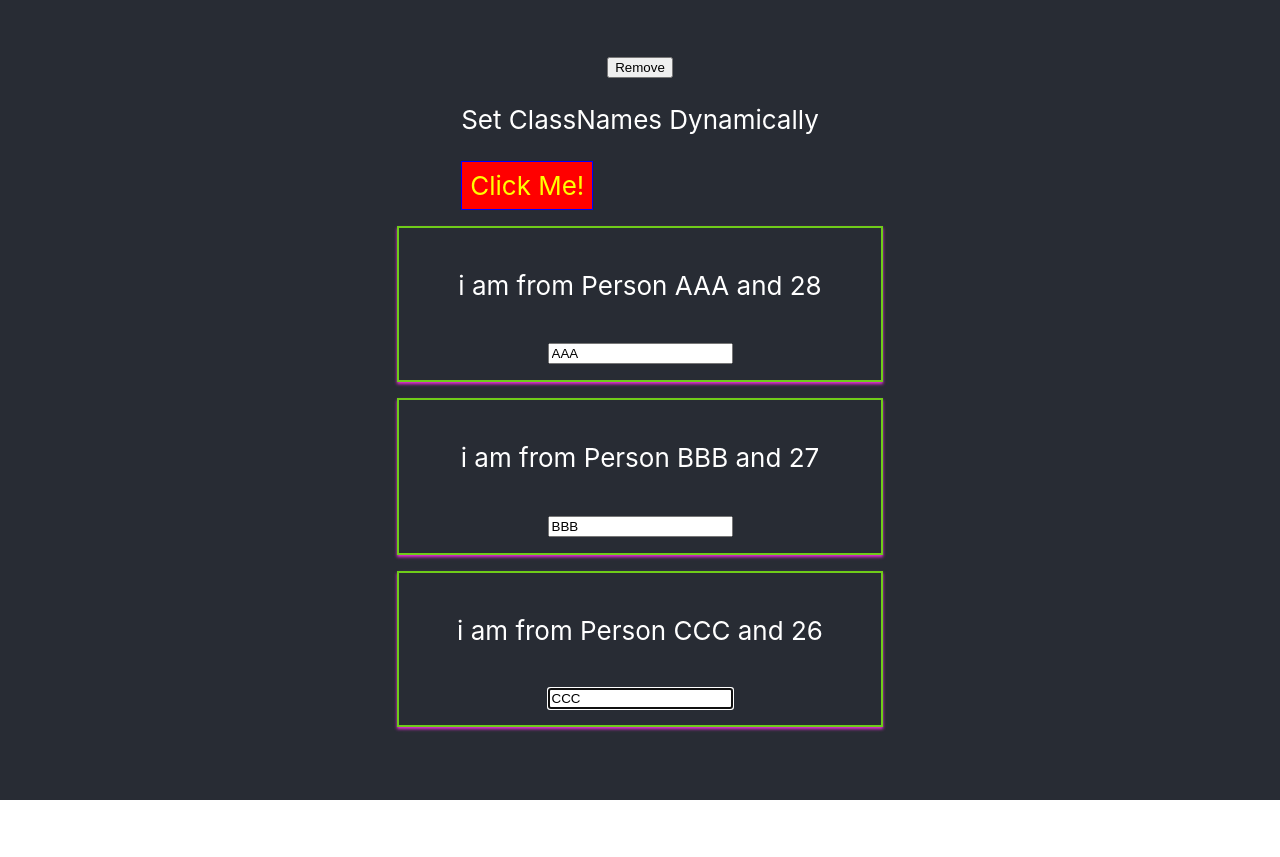
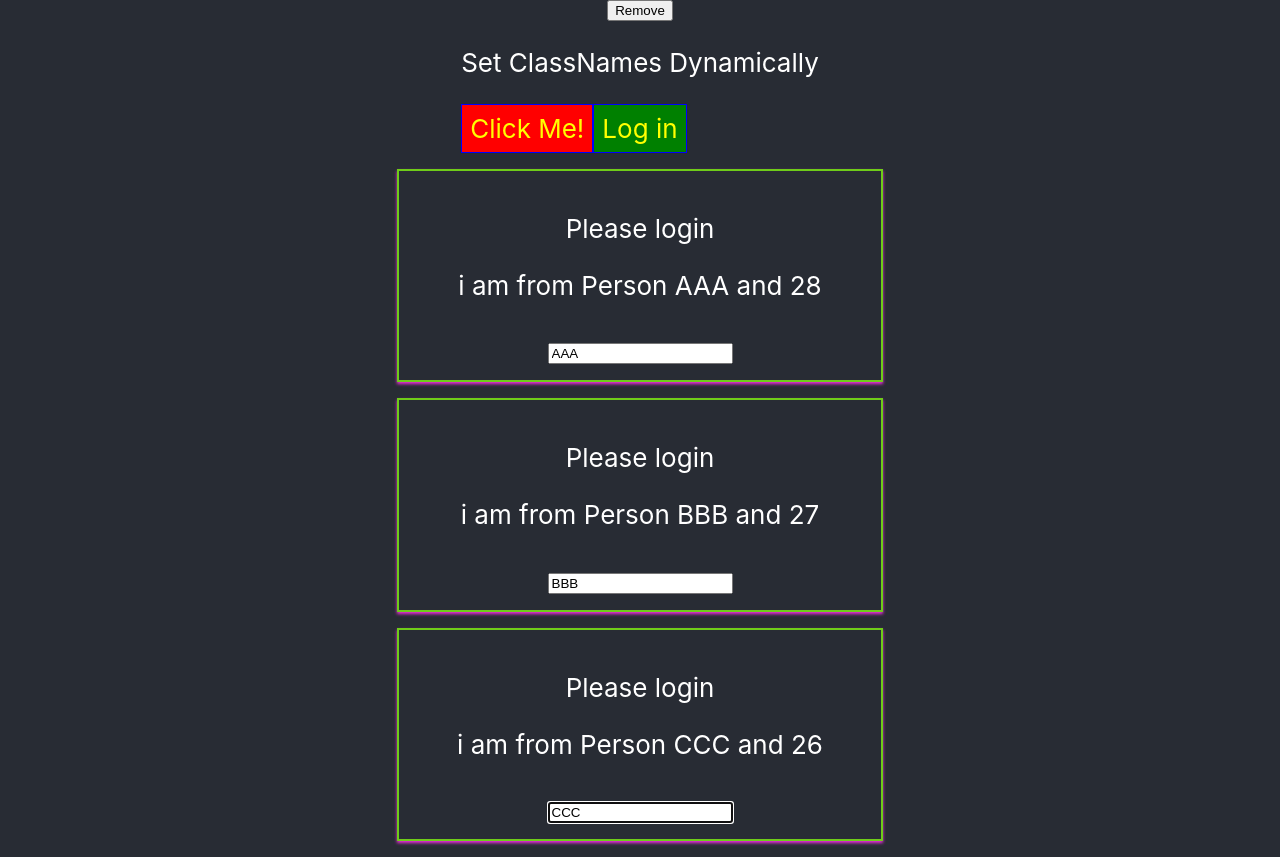
Before and after one commit to Parthasarathireddy/react-complete-reference, a React app: page / in a window 1280 px wide. Before the commit the page ends 800 px from the top, so only its background shows below. Built offline with nearby package versions, Linux system fonts and the light colour scheme.

Commit message:
Using the context API

```diff
--- a/src/Components/Cockpit/Cockpit.js
+++ b/src/Components/Cockpit/Cockpit.js
@@ -1,5 +1,6 @@
 import React, {useEffect, useRef} from 'react';
 import Classes from './Cockpit.css';
+import AuthContext from '../../context/auth-context';
 const Cockpit = (props) => {
     const toggleRef = useRef(null);
     useEffect(()=>{
@@ -42,6 +43,9 @@
             className={btnClass}
             ref = {toggleRef}
              onClick={props.clicked}>Click Me!</button>
+             <AuthContext.Consumer>
+                {(context) => <button onClick = {context.login}>Log in</button>}
+             </AuthContext.Consumer>
         </div>
     );
 }
--- a/src/Components/Persons/Person/Person.js
+++ b/src/Components/Persons/Person/Person.js
@@ -4,6 +4,7 @@
 import classes from './Person.css';
 import Aux from '../../../hoc/Auxilary';
 import withClass from '../../../hoc/withClass';
+import AuthContext from '../../../context/auth-context';
 
 class Person extends Component {
 
@@ -24,6 +25,9 @@
   console.log('[person.js] rendering...');
     return (
       <Aux>
+        <AuthContext.Consumer>
+          {(context) => context.authenticated ? <p>Authenticated !</p> : <p>Please login </p>}
+        </AuthContext.Consumer>
         <p onClick={this.props.click}>
           i am from Person {this.props.name} and {this.props.age}
         </p>
--- a/src/Containers/App.js
+++ b/src/Containers/App.js
@@ -5,6 +5,7 @@
 // below one not componenet now its just a function
 import withClass from '../hoc/withClass';
 import Aux from '../hoc/Auxilary';
+import AuthContext from '../context/auth-context';
 class App extends Component {
 
   constructor(props){
@@ -32,7 +33,8 @@
     ],
     showPersons: false,
     showCockpit: true,
-    changeCounter : 0
+    changeCounter : 0,
+    authenticated : false
   }
   static getDerivedStateFromProps(props, state){
     console.log('[App.js getDerived State]', props);
@@ -87,6 +89,9 @@
     const DoesShow = this.state.showPersons;
     this.setState({ showPersons: !DoesShow })
   }
+  loginHandle = ()=>{
+    this.setState({authenticated : true});
+  }
   render() {
     console.log('[App.js file] render method')
     let persons = null;
@@ -102,11 +107,13 @@
     return (
         <Aux>
           <button onClick = {()=> this.setState({showCockpit: false })}>Remove</button>
-          {this.state.showCockpit ? <Cockpit
-          clicked = {this.toggleChangeHandler}
-          showPersons = {this.state.showPersons}
-          personsLength = {this.state.persons.length}/>: null}
-            {persons}
+          <AuthContext.Provider value = {{authenticated : this.state.authenticated, login : this.loginHandle}}>
+            {this.state.showCockpit ? <Cockpit
+            clicked = {this.toggleChangeHandler}
+            showPersons = {this.state.showPersons}
+            personsLength = {this.state.persons.length}/>: null}
+              {persons}
+            </AuthContext.Provider>
         </Aux>
     );
   }
--- /dev/null
+++ b/src/context/auth-context.js
@@ -0,0 +1,6 @@
+import React from 'react';
+const authContext = React.createContext({
+    authenticated : false,
+    login:() =>{}
+})
+export default authContext;
```
